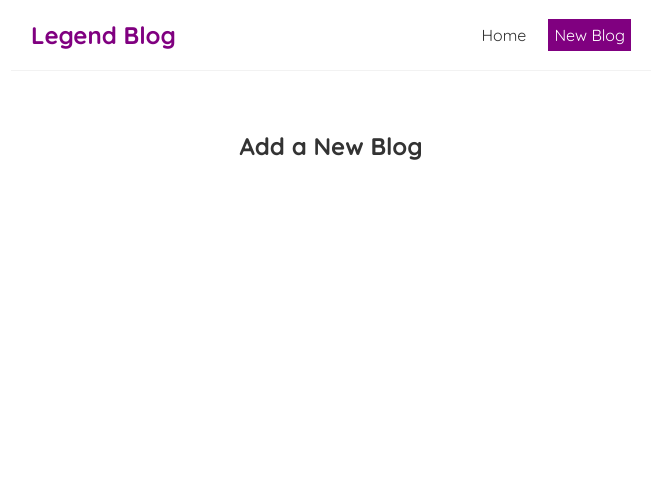
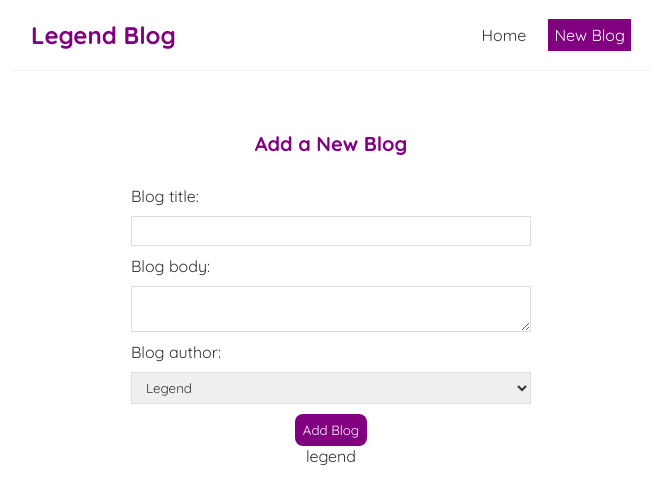
Before and after one commit to LegendAb/blog-app-with-react, a React (Create React App) app in the folder legend-blog-app/: page /create in a window 1280 px wide. Shown: the top 504 px of the page, without its empty margins (309-971 px from the left). Built offline with nearby package versions, Linux system fonts and the light colour scheme.

Commit message:
controlled input (form)

```diff
--- a/legend-blog-app/src/Create.js
+++ b/legend-blog-app/src/Create.js
@@ -1,7 +1,44 @@
+import { useState } from "react";
+
 const Create = () => {
+    const [title, setTitle] = useState('');
+    const [body, setBody] = useState('');
+    const [author, setAuthor] = useState('legend');
+
     return (
         <div className="create">
             <h2>Add a New Blog</h2>
+            <form action="">
+                <label>Blog title:</label>
+                <input
+                    type="text"
+                    required
+                    value={title}
+                    onChange={(e) => setTitle(e.target.value)}
+                />
+
+                <label>Blog body:</label>
+                <textarea
+                    required
+                    value={body}
+                    onChange={e => setBody(e.target.value)}
+                />
+
+                <label>Blog author:</label>
+                <select
+                    value={author}
+                    onChange={(e) => setAuthor(e.target.value)}
+                >
+                    <option value="legend">Legend</option>
+                    <option value="sarah">Sarah</option>
+                </select>
+
+                <button>Add Blog</button>
+
+                <p>{ title }</p>
+                <p>{ body }</p>
+                <p>{ author }</p>
+            </form>
         </div>
      );
 }
--- a/legend-blog-app/src/index.css
+++ b/legend-blog-app/src/index.css
@@ -80,3 +80,39 @@
   border-radius: 8px;
   cursor: pointer;
 }
+
+/* create new blog form */
+.create{
+  max-width: 400px;
+  margin: 0 auto;
+  text-align: center;
+}
+
+.create label{
+  text-align: left;
+  display: block;
+}
+
+.create h2{
+  font-size: 20px;
+  color: #800080;
+  margin-bottom: 30px;
+}
+
+.create input, .create textarea, .create select{
+  width: 100%;
+  padding: 6px 10px;
+  margin: 10px 0px;
+  border: 1px solid #ddd;
+  box-sizing: border-box;
+  display: block;
+}
+
+.create button{
+  background: #800080;
+  color: #fff;
+  border: 0;
+  padding: 8px;
+  border-radius: 8px;
+  cursor: pointer;
+}
```
